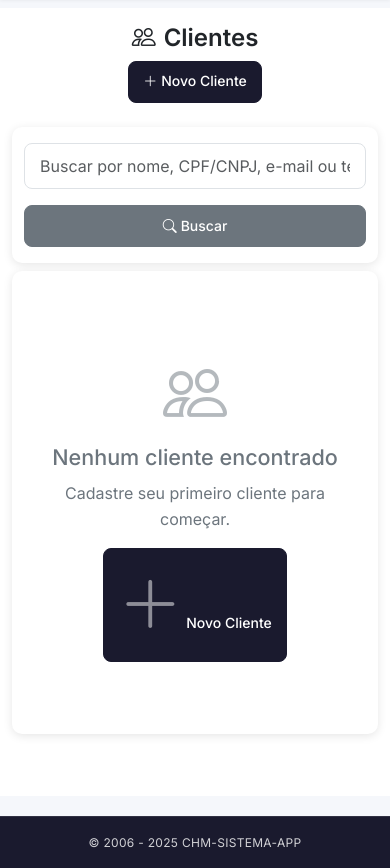
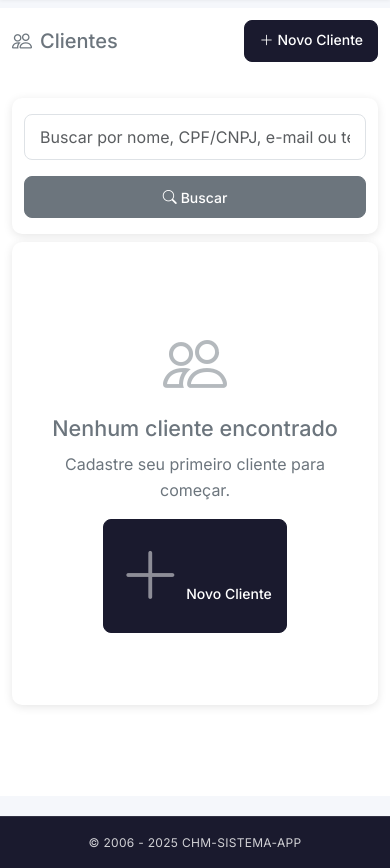
Before and after one commit to chmtransportes/chm-sistema, a PHP site: the page made by app/views/clients/index.php in a window 390 px wide. Shown: the part 128-996 px from the top of the page. Run offline with PHP 8.4, Linux system fonts and the light colour scheme; the template is opened without the code that fills it, so the values that code supplies are empty; some libraries are stand-ins or nearby versions.

Commit message:
v2.7.0 - Mobile: Dashboard e data lado a lado, mesma cor, tamanho menor

```diff
--- a/app/assets/css/app.css
+++ b/app/assets/css/app.css
@@ -863,18 +863,24 @@ body {
         display: none !important;
     }
 
-    /* Título Dashboard centralizado */
+    /* Título Dashboard e data lado a lado */
     .container-fluid > .d-flex.justify-content-between {
-        justify-content: center !important;
-        flex-direction: column;
+        justify-content: space-between !important;
+        flex-direction: row;
         align-items: center;
-        padding-top: 16px;
-        gap: 8px;
+        padding: 12px 0;
     }
 
     .container-fluid > .d-flex.justify-content-between h4 {
-        font-size: 1.5rem;
-        font-weight: 600;
+        font-size: 1.25rem;
+        font-weight: 500;
+        color: #6c757d;
+        margin: 0;
+    }
+
+    .container-fluid > .d-flex.justify-content-between .text-muted {
+        color: #6c757d !important;
+        font-size: 0.9rem;
     }
 }
 
--- a/app/config/config.php
+++ b/app/config/config.php
@@ -35,7 +35,7 @@ if (file_exists($envLoaderPath)) {
 }
 
 // Versão do sistema
-define('CHM_VERSION', '2.6.9');
+define('CHM_VERSION', '2.7.0');
 define('CHM_VERSION_DATE', '2025-12-29');
 
 // Ambiente (production ou development)
```
